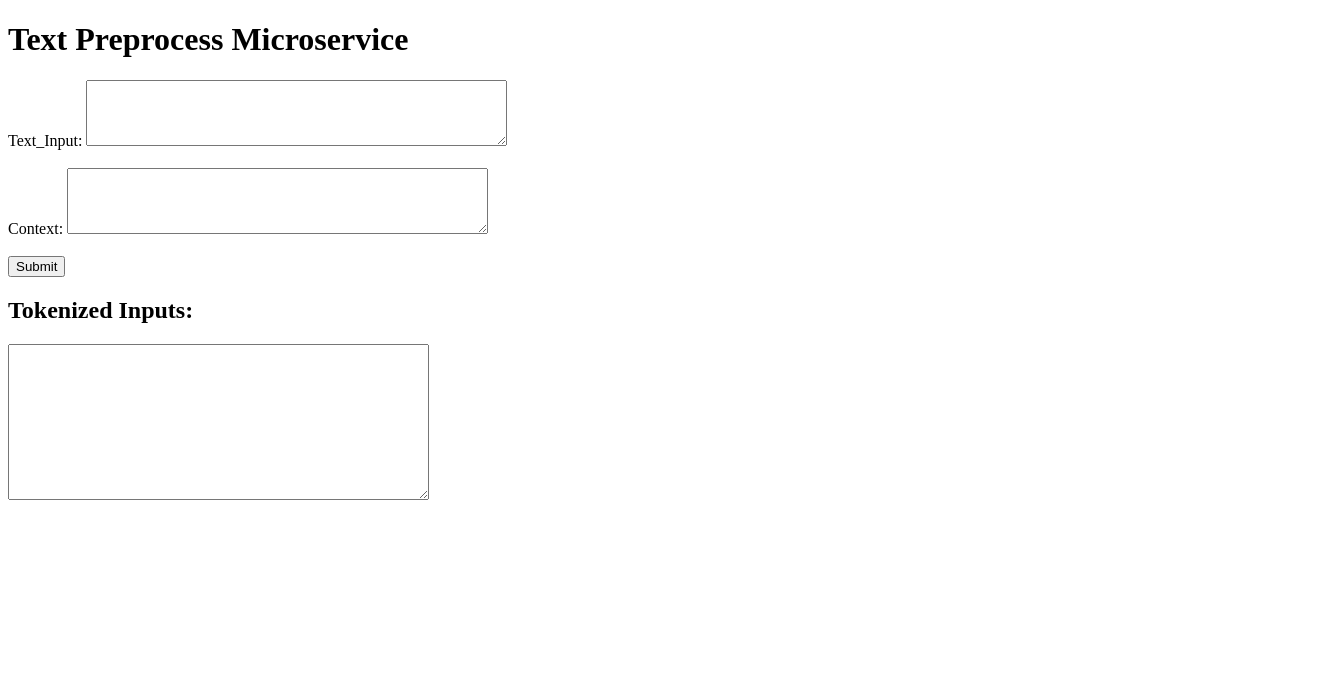
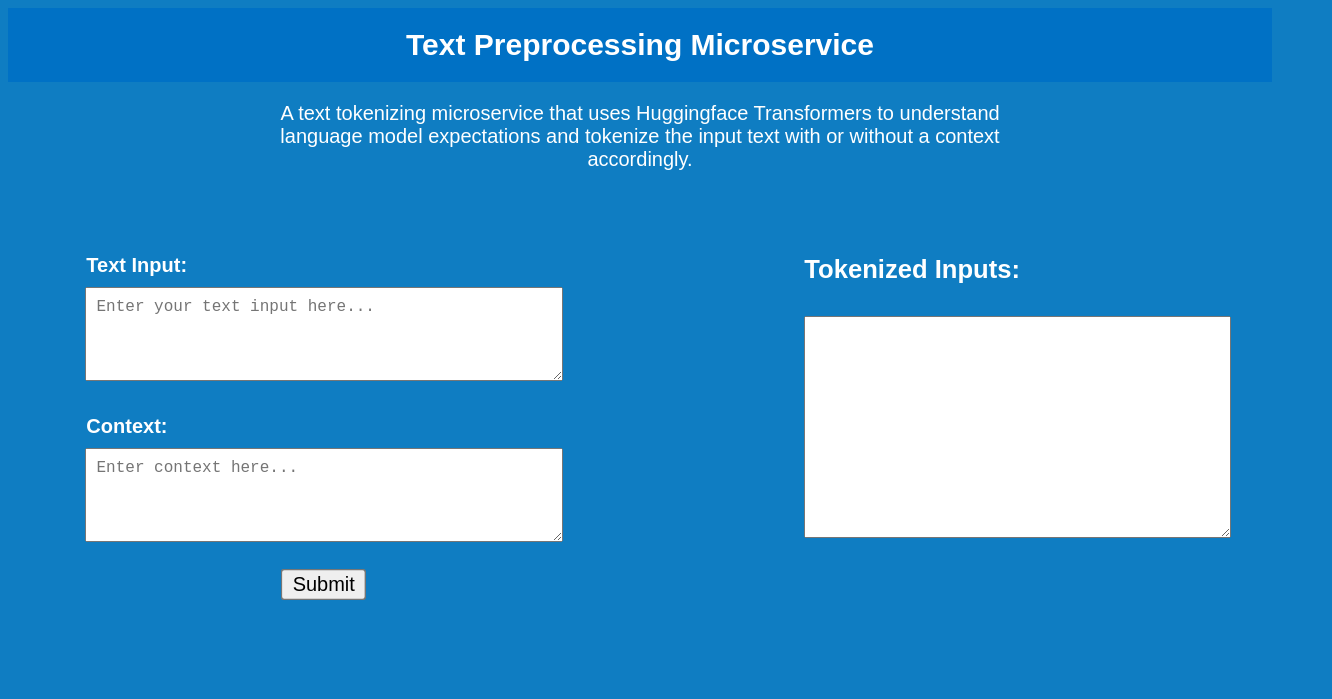
Before and after one commit to rajanirao91/Microservices, a plain HTML site: page text_preprocessing/app/index.html in a window 1280 px wide. Shown: the whole page, 1332 px wide, since content can reach past the window. Drawn offline with Linux system fonts and the light colour scheme.

Commit message:
Added docker-compose file and helm charts along with beautification of html webpage

```diff
--- a/text_preprocessing/app/index.html
+++ b/text_preprocessing/app/index.html
@@ -1,7 +1,73 @@
 <!DOCTYPE html>
 <html>
 <head>
-  <title>Text Preprocess Microservice</title>
+  <title>Text Preprocessing Microservice</title>
+  <style>
+    body {
+      background-color: #0F7DC2;
+      color: white;
+      font-family: Arial, sans-serif;
+      text-align: center;
+    }
+
+    header {
+      padding: 20px;
+      font-size: 30px;
+	  font-weight: bold;
+      background-color: #0071C5;
+    }
+
+    .description {
+      margin: 20px 20% 5% 20%;
+      font-size: 20px;
+    }
+
+    .input-header {
+      font-size: 20px;
+      margin-top: 20px;
+      font-weight: bold;
+      text-align: left;
+	  margin-left: 3%;
+    }
+
+	textarea {
+	  margin: 10px auto;
+	  padding: 10px;
+	  font-size: 16px;
+	  width: 90%;
+	}
+
+    #tokenized {
+      margin: 10px 20%;
+      padding: 10px;
+      font-size: 16px;
+      width: 80%;
+      height: 200px;
+      display: inline-block;
+      text-align: left;
+    }
+
+    h2 {
+      font-size: 1.6rem;
+	  text-align: left;
+	  margin-left: 20%;
+    }
+
+    input[type="submit"] {
+      transform: scale(1.5);
+      margin-bottom: 20%;
+    }
+
+    .flex-container {
+      display: flex;
+      justify-content: space-around;
+	  flex-wrap: wrap;
+    }
+
+    .flex-container > div {
+      width: 40%;
+    }
+  </style>
   <script>
     async function submitForm(event) {
       event.preventDefault();
@@ -20,15 +86,26 @@
   </script>
 </head>
 <body>
-  <h1>Text Preprocess Microservice</h1>
-  <form onsubmit="submitForm(event)">
-    <label for="text_input">Text_Input:</label>
-    <textarea name="text_input" id="text_input" rows="4" cols="50"></textarea><br><br>
-    <label for="context">Context:</label>
-    <textarea name="context" id="context" rows="4" cols="50"></textarea><br><br>
-    <input type="submit" value="Submit">
-  </form>
-  <h2>Tokenized Inputs:</h2>
-  <textarea id="tokenized" rows="10" cols="50" readonly></textarea>
+  <header>
+    Text Preprocessing Microservice
+  </header>
+  <div class="description">
+    A text tokenizing microservice that uses Huggingface Transformers to understand language model expectations and tokenize the input text with or without a context accordingly.
+  </div>
+  <div class="flex-container">
+    <div>
+      <form onsubmit="submitForm(event)">
+        <div class="input-header">Text Input:</div>
+        <textarea name="text_input" id="text_input" rows="4" placeholder="Enter your text input here..."></textarea><br>
+        <div class="input-header">Context:</div>
+        <textarea name="context" id="context" rows="4" placeholder="Enter context here..."></textarea><br><br>
+        <input type="submit" value="Submit">
+      </form>
+    </div>
+    <div>
+      <h2>Tokenized Inputs:</h2>
+      <textarea id="tokenized" rows="10" readonly></textarea>
+    </div>
+  </div>
 </body>
 </html>
```
Also changed, not shown: 7 other files.
